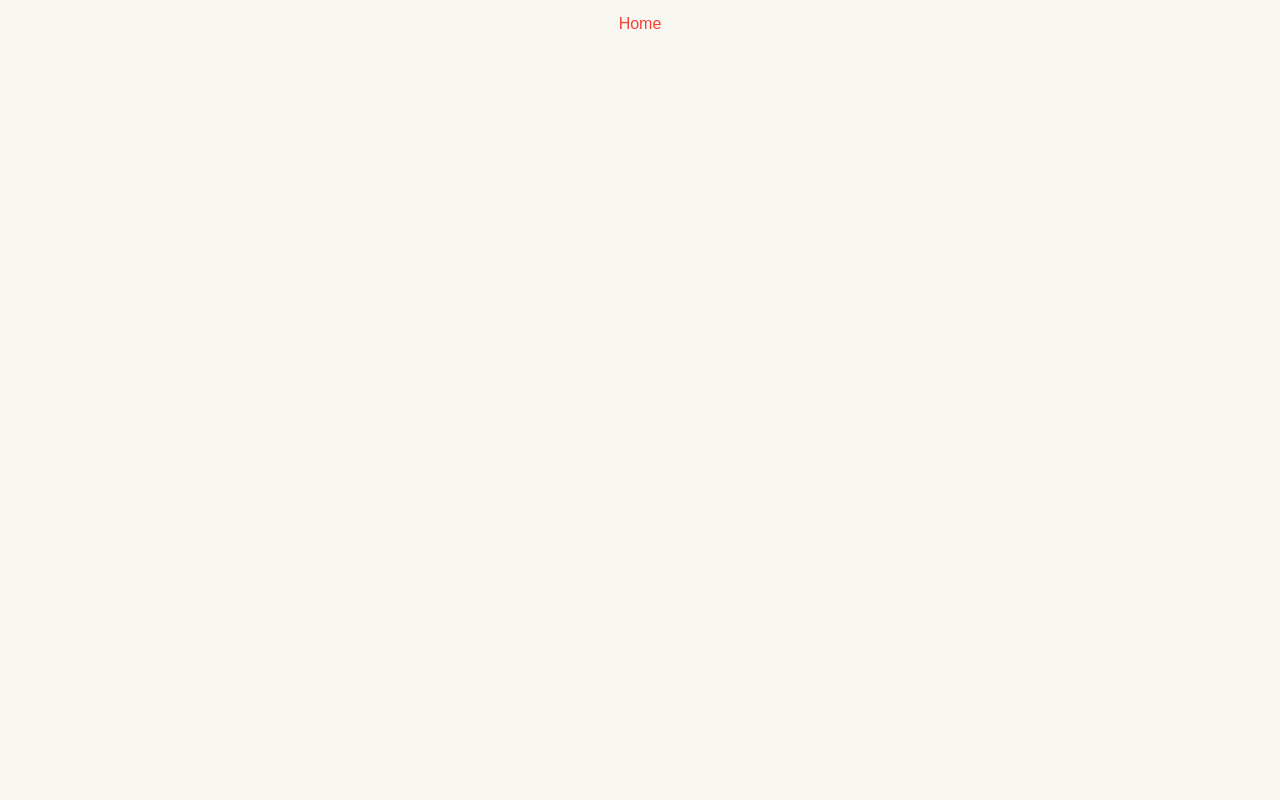
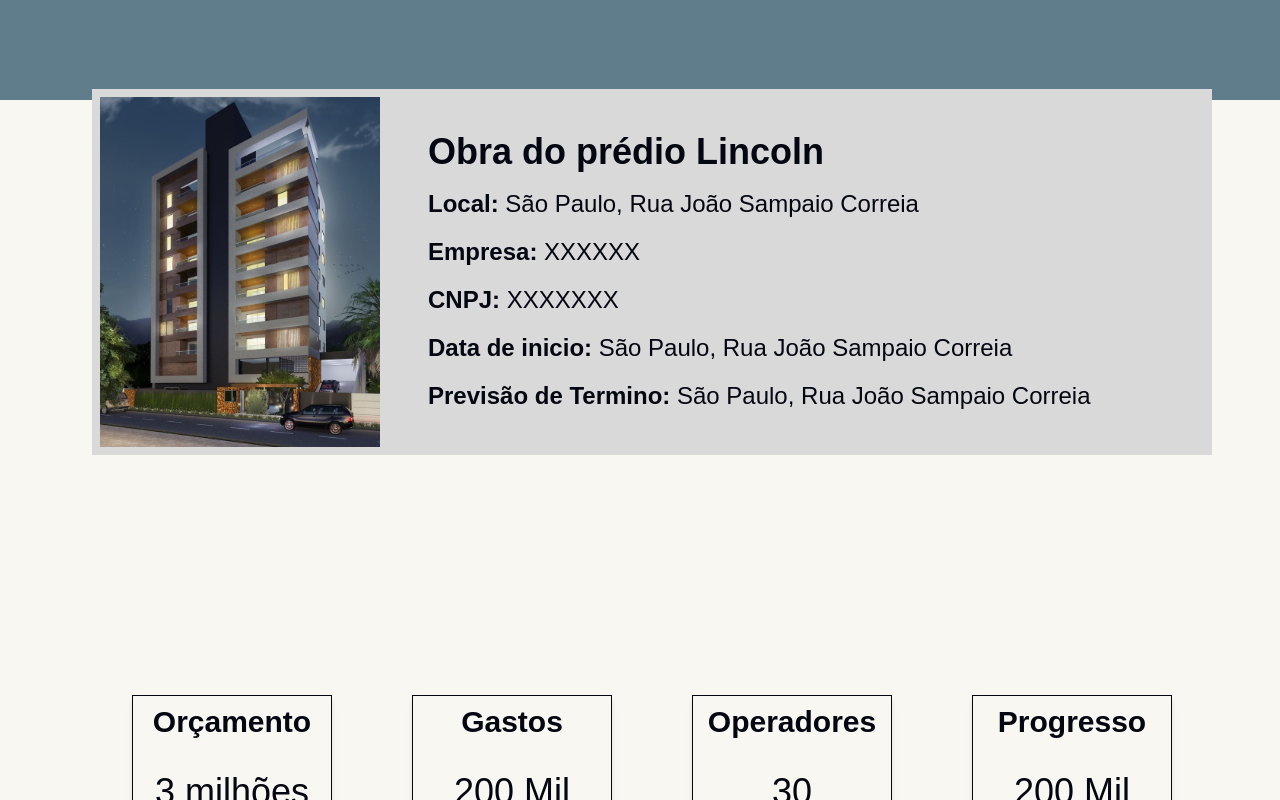
Before and after one commit to JessicaLais/BlocoZero, a React (Vite) app: page / in a window 1280 px wide. Built offline with nearby package versions, Linux system fonts and the light colour scheme.

Commit message:
feat: terminando layout da pagina inicial da obra

```diff
--- a/src/features/auth/pages/Home.tsx
+++ /dev/null
@@ -1,3 +0,0 @@
-export function Home(){
-    return <h1 className="text-red-100">Home</h1>
-}
--- /dev/null
+++ b/src/features/home/components/Cards.tsx
@@ -0,0 +1,22 @@
+export function Cards(){
+    return (
+        <div className="flex flex-row gap-20 my-40">
+            <div className="flex flex-col items-center w-50 h-50 bg-white-200 p-2 border-1 border-gray-950 shadow-md">
+                <h1 className="text-3xl text-gray-950 font-semibold">Orçamento</h1>
+                <p className="text-4xl text-gray-950 my-8">3 milhões</p>
+            </div>
+             <div className="flex flex-col items-center w-50 h-50 bg-white-200 p-2 border-1 border-gray-950 shadow-md">
+                <h1 className="text-3xl text-gray-950 font-semibold">Gastos</h1>
+                <p className="text-4xl text-gray-950 my-8">200 Mil</p>
+            </div>
+            <div className="flex flex-col items-center w-50 h-50 bg-white-200 p-2 border-1 border-gray-950 shadow-md">
+                <h1 className="text-3xl text-gray-950 font-semibold">Operadores</h1>
+                <p className="text-4xl text-gray-950 my-8">30</p>
+            </div>
+            <div className="flex flex-col items-center w-50 h-50 bg-white-200 p-2 border-1 border-gray-950 shadow-md">
+                <h1 className="text-3xl text-gray-950 font-semibold">Progresso</h1>
+                <p className="text-4xl text-gray-950 my-8">200 Mil</p>
+            </div>
+        </div>
+    )
+}
--- /dev/null
+++ b/src/features/home/components/ContentBox.tsx
@@ -0,0 +1,22 @@
+import Lincoln from '../../../assets/PredioLincoln.svg';
+export function ContentBox() {
+    return (
+        <main className="bg-gray-300 w-[1120px] h-[400px] flex my-20">
+            <div className="p-2">
+                <img src={Lincoln} alt="" className='w-[280px] h-full'/>
+            </div>
+            <div className='flex flex-col text-gray-950 p-10 justify-center'>
+                <section className='text-2xl flex flex-col gap-4 justify-center'>
+                    <h1 className='font-semibold text-4xl'>Obra do prédio Lincoln</h1>
+                    <p><strong>Local:</strong> São Paulo, Rua João Sampaio Correia</p>
+                    <p><strong>Empresa:</strong> XXXXXX </p>
+                    <p><strong>CNPJ:</strong> XXXXXXX</p>
+                    <p><strong>Data de inicio:</strong> São Paulo, Rua João Sampaio Correia</p>
+                    <p><strong>Previsão de Termino:</strong> São Paulo, Rua João Sampaio Correia</p>
+                </section>
+            </div>
+
+
+        </main>
+    )
+}
--- a/src/index.css
+++ b/src/index.css
@@ -6,5 +6,6 @@
   --color-white-100: #F9F7F1;
   --color-green-400: #7FAA79;
   --color-green-350: #A1CF9F;
-  --color-red-100: #F44336;
+  --color-gray-300: #D9D9D9;
+  --color-gray-400: #BFBFBF;
 }
--- /dev/null
+++ b/src/pages/Home.tsx
@@ -0,0 +1,15 @@
+import { useState } from "react"
+import { Cards } from "../features/home/components/Cards"
+import { ContentBox } from "../features/home/components/ContentBox"
+export function Home(){
+    const [orcamento, setOrcamento] = useState("")
+    const [gasto, setGasto] = useState("")
+    const [operadores, setOperadores] = useState("")
+    const [progresso, setProgresso] = useState("")
+    return (
+        <div className="w-screen h-screen flex flex-col items-center justify-center bg-white-100 my-30">
+            <ContentBox />
+            <Cards />
+        </div>
+    )
+}
--- a/src/features/auth/pages/SignIn.tsx
+++ b/src/pages/SignIn.tsx
@@ -1,7 +1,7 @@
 import { useState } from 'react';
-import { Button } from '../components/Button';
-import { InputAuth } from '../components/InputAuth';
-import { LogoAuth } from '../components/LogoAuth';
+import { Button } from '../features/auth/components/Button';
+import { InputAuth } from '../features/auth/components/InputAuth';
+import { LogoAuth } from '../features/auth/components/LogoAuth';
 
 export function SignIn(){
     const [email, setEmail] = useState("")
--- a/src/features/auth/pages/SignUp.tsx
+++ b/src/pages/SignUp.tsx
@@ -1,8 +1,8 @@
 //import { useState } from 'react';
 import { useState } from 'react';
-import { Button } from '../components/Button';
-import { InputAuth } from '../components/InputAuth';
-import { LogoAuth } from '../components/LogoAuth';
+import { Button } from '../features/auth/components/Button';
+import { InputAuth } from '../features/auth/components/InputAuth';
+import { LogoAuth } from '../features/auth/components/LogoAuth';
 
 export function SignUp(){
     const [name, setName] = useState("")
--- a/src/routes/AuthRoutes.tsx
+++ b/src/routes/AuthRoutes.tsx
@@ -1,6 +1,6 @@
 import { Routes, Route } from "react-router";
-import { SignIn } from "../features/auth/pages/SignIn";
-import { SignUp } from "../features/auth/pages/SignUp";
+import { SignIn } from "../pages/SignIn";
+import { SignUp } from "../pages/SignUp";
 
 
 export function AuthRoutes(){
--- a/src/routes/HomePage.tsx
+++ b/src/routes/HomePage.tsx
@@ -1,6 +1,6 @@
 import { Routes, Route } from "react-router";
 import { AppLayout } from "../shared/AppLayout";
-import { Home } from "../features/auth/pages/Home";
+import { Home } from "../pages/Home";
 export function HomePage() {
     return(
         <Routes>
--- a/src/shared/AppLayout.tsx
+++ b/src/shared/AppLayout.tsx
@@ -3,8 +3,8 @@ import { Header } from "./Header"
 
 export function AppLayout(){
     return(
-        <div className="w-screen h-screen bg-white-100   flex flex-col items-center text-gray-100">
-            <main className="p-3 w-full md:w-auto">
+        <div className="w-screen h-screen bg-white-100 flex flex-col items-center text-gray-100 overflow-hidden">
+            <main className="p-3 w-full h-[100px] bg-blue-400 m">
                 <Header />
                 <Outlet />
             </main>
--- a/src/shared/Header.tsx
+++ b/src/shared/Header.tsx
@@ -1,6 +1,6 @@
 export function Header() {
     return(
-        <div>
+        <div >
 
         </div>
     )
```
Also changed, not shown: src/assets/PredioLincoln.svg (added).
